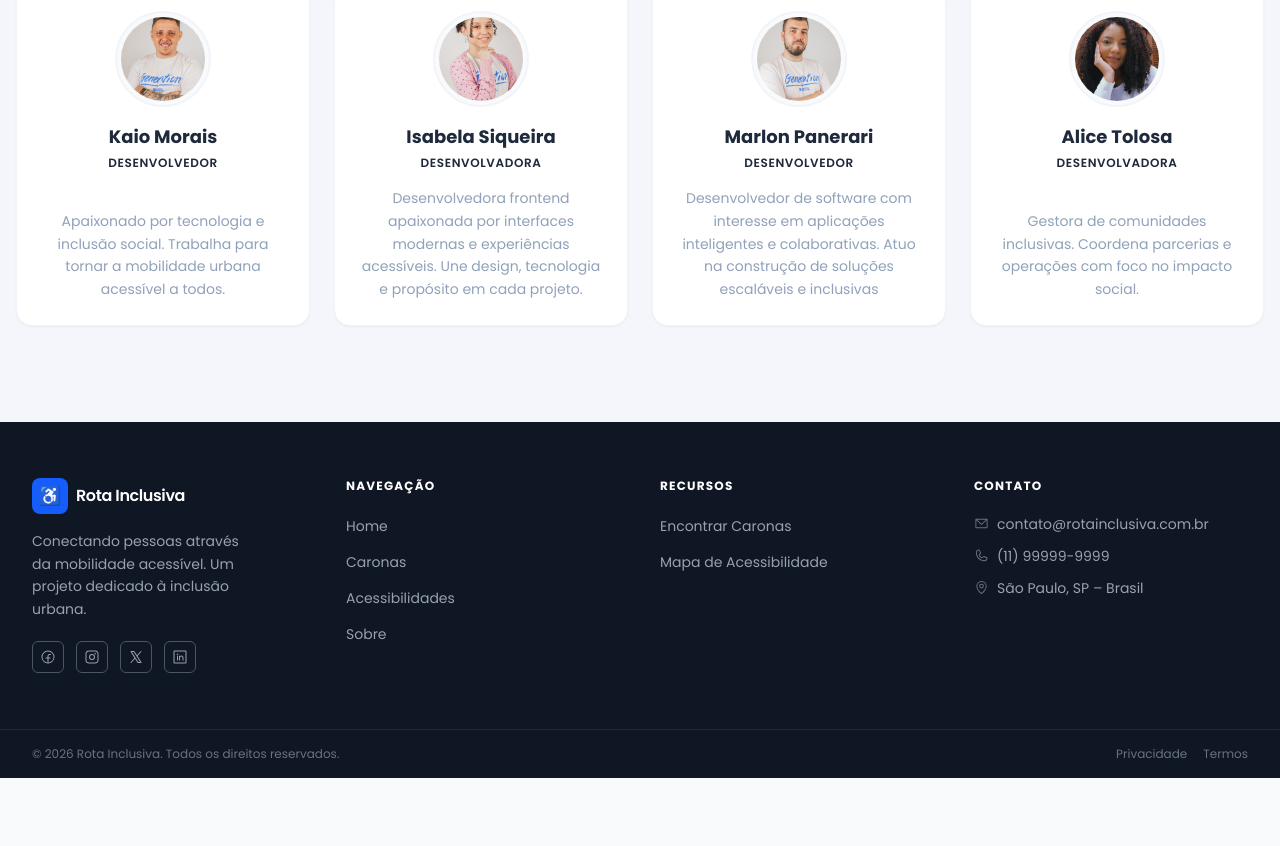
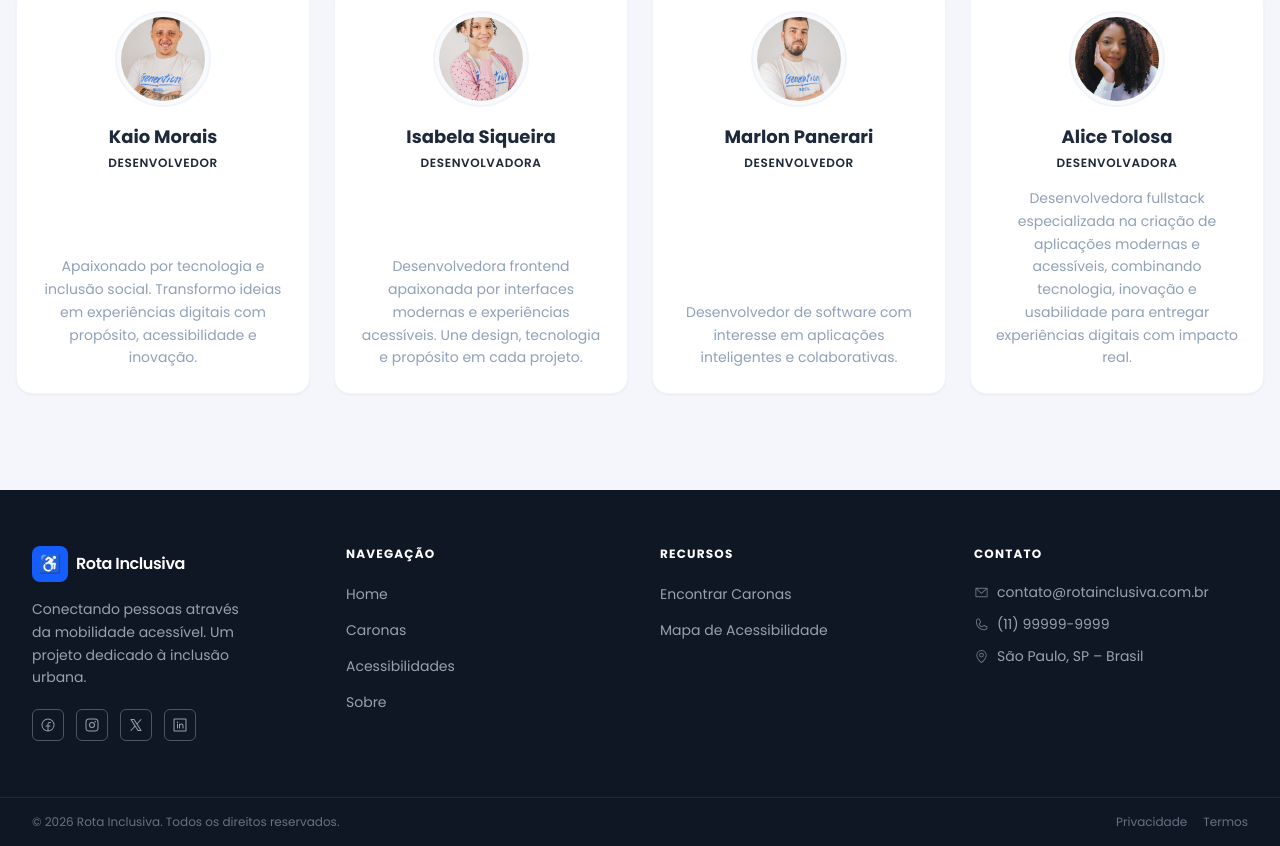
Before and after one commit to Grupo06-Turma14Js/rotainclusiva-react, a React (Vite) app: page /sobre in a window 1280 px wide. Shown: the part 1593-2439 px from the top of the page. Before the commit the page ends 2371 px from the top, so only its background shows below. Built offline with nearby package versions, Linux system fonts and the light colour scheme.

Commit message:
Atualização da pagina Sobre

```diff
--- a/src/pages/sobre/Sobre.tsx
+++ b/src/pages/sobre/Sobre.tsx
@@ -16,7 +16,7 @@ const team = [
   {
     name: "Kaio Morais",
     role: "Desenvolvedor",
-    bio: "Apaixonado por tecnologia e inclusão social. Trabalha para tornar a mobilidade urbana acessível a todos.",
+    bio: "Apaixonado por tecnologia e inclusão social. Transformo ideias em experiências digitais com propósito, acessibilidade e inovação.",
     avatar: "src/assets/Kaio_4.jpg",
   },
   {
@@ -28,13 +28,13 @@ const team = [
   {
     name: "Marlon Panerari",
     role: "Desenvolvedor",
-    bio: "Desenvolvedor de software com interesse em aplicações inteligentes e colaborativas. Atuo na construção de soluções escaláveis e inclusivas",
+    bio: "Desenvolvedor de software com interesse em aplicações inteligentes e colaborativas.",
     avatar: "src/assets/Marlon_Panerari_4.jpg",
   },
   {
     name: "Alice Tolosa",
     role: "Desenvolvadora",
-    bio: "Gestora de comunidades inclusivas. Coordena parcerias e operações com foco no impacto social.",
+    bio: "Desenvolvedora fullstack especializada na criação de aplicações modernas e acessíveis, combinando tecnologia, inovação e usabilidade para entregar experiências digitais com impacto real.",
     avatar: "src/assets/Alice.jpg",
   },
 ];
```
